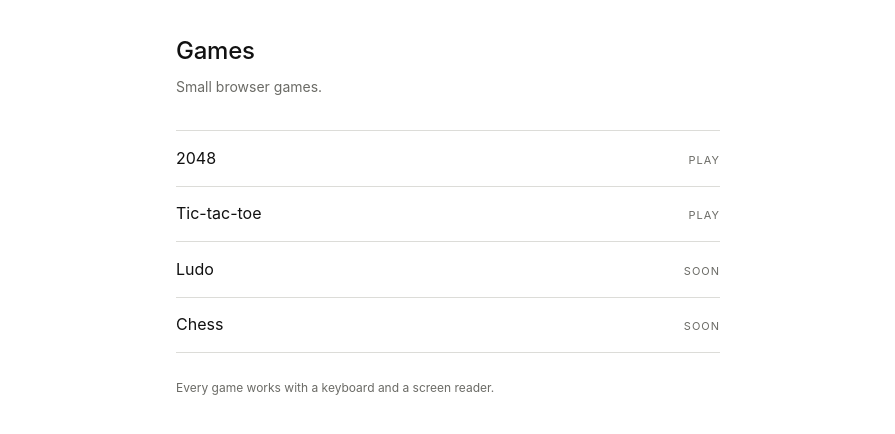
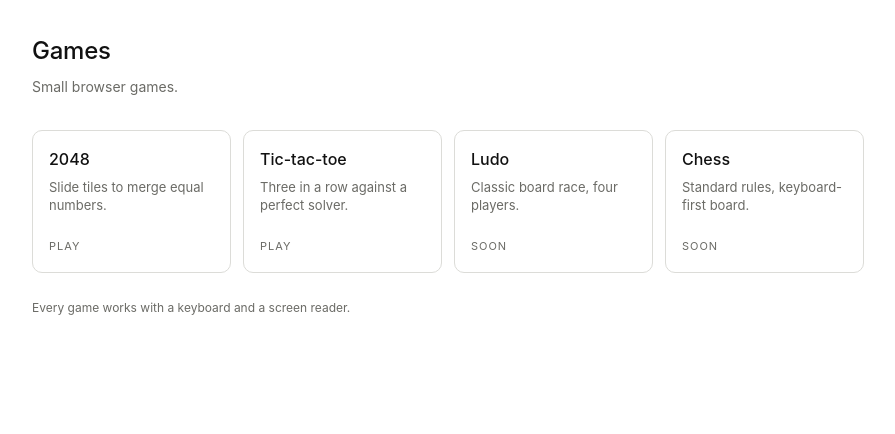
Before and after one commit to BadhriNadhBade/indie-games, a website: page games/index.html in a window 1280 px wide. Shown: the whole page, without its empty margins (192-1087 px from the left). Drawn offline with Linux system fonts and the light colour scheme.

Commit message:
style: enhance game card layout and descriptions

```diff
--- a/games/assets/theme.css
+++ b/games/assets/theme.css
@@ -41,6 +41,8 @@ body {
   margin: 0 auto;
 }
 
+.page.wide { max-width: 52rem; }
+
 h1 {
   margin: 0;
   font-size: 1.5rem;
@@ -73,29 +75,53 @@ a:focus-visible {
 }
 .back:hover { color: var(--ink); }
 
-/* Index list */
+/* Index cards */
 
 .games {
   list-style: none;
+  display: grid;
+  grid-template-columns: repeat(auto-fill, minmax(11rem, 1fr));
+  gap: 0.75rem;
   margin: 0;
   padding: 0;
-  border-top: 1px solid var(--line);
 }
-.games li { border-bottom: 1px solid var(--line); }
-.games a,
-.games .row {
+.games li { min-width: 0; }
+.games a {
   display: flex;
-  align-items: baseline;
+  flex-direction: column;
   justify-content: space-between;
-  gap: 1rem;
-  padding: 0.9rem 0;
-  min-height: 44px;
+  gap: 1.5rem;
+  height: 100%;
+  min-height: 96px;
+  padding: 1rem;
+  border: 1px solid var(--line);
+  border-radius: 10px;
   text-decoration: none;
+  transition: border-color 0.15s ease, transform 0.15s ease;
+}
+.games a:hover,
+.games a:focus-visible {
+  border-color: var(--ink);
+  transform: translateY(-2px);
+}
+.games a:focus-visible { outline-offset: 4px; }
+.games .name {
+  font-size: 1rem;
+  font-weight: 500;
+  color: var(--ink);
 }
 .games a:hover .name { text-decoration: underline; text-underline-offset: 0.2em; }
-.games .row { color: var(--dim); }
-.games .name { font-size: 1rem; }
+.games a:hover .desc { text-decoration: none; }
+.games .desc {
+  display: block;
+  margin-top: 0.3rem;
+  font-size: 0.8125rem;
+  font-weight: 400;
+  color: var(--dim);
+  line-height: 1.4;
+}
 .games .note {
+  align-self: flex-start;
   font-size: 0.6875rem;
   letter-spacing: 0.09em;
   text-transform: uppercase;
--- a/games/index.html
+++ b/games/index.html
@@ -9,32 +9,32 @@
 <link rel="stylesheet" href="/assets/theme.css">
 </head>
 <body>
-<main class="page">
+<main class="page wide">
   <h1>Games</h1>
   <p class="lede">Small browser games.</p>
 
   <ul class="games">
     <li>
       <a href="/2048/">
-        <span class="name">2048</span>
+        <span class="name">2048<span class="desc">Slide tiles to merge equal numbers.</span></span>
         <span class="note">Play</span>
       </a>
     </li>
     <li>
       <a href="/tic-tac-toe/">
-        <span class="name">Tic-tac-toe</span>
+        <span class="name">Tic-tac-toe<span class="desc">Three in a row against a perfect solver.</span></span>
         <span class="note">Play</span>
       </a>
     </li>
     <li>
       <a href="/ludo/">
-        <span class="name">Ludo</span>
+        <span class="name">Ludo<span class="desc">Classic board race, four players.</span></span>
         <span class="note">Soon</span>
       </a>
     </li>
     <li>
       <a href="/chess/">
-        <span class="name">Chess</span>
+        <span class="name">Chess<span class="desc">Standard rules, keyboard-first board.</span></span>
         <span class="note">Soon</span>
       </a>
     </li>
```
